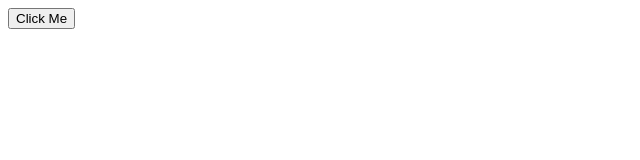
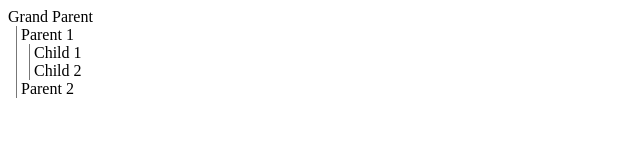
Before and after one commit to Lumin-Bot/Learning, a plain HTML site: page Basic Dom/index.html in a window 1280 px wide. Shown: the whole page, without its empty margins (0-640 px from the left). Drawn offline with Linux system fonts and the light colour scheme.

Commit message:
DOM traversal

```diff
--- a/Basic Dom/index.html
+++ b/Basic Dom/index.html
@@ -6,8 +6,26 @@
     <meta name="viewport" content="width=device-width, initial-scale=1.0">
     <title>Document</title>
 </head>
+<style>
+    div {
+        color: black;
+    }
+    div > div {
+        margin-left: .5rem;
+        padding-left: .25rem;
+        border-left: 1px solid #777;
+    }
+</style>
 <body>
-    <button>Click Me</button>
+    <div id="grand-parent">
+    Grand Parent
+        <div>
+            Parent 1
+            <div class="child">Child 1</div>
+            <div class="child">Child 2</div>
+        </div>
+        <div>Parent 2</div>
+    </div>
 
 </body>
 </html>
```
Also changed, not shown: Basic Dom/script.js (+58 -0 lines).
